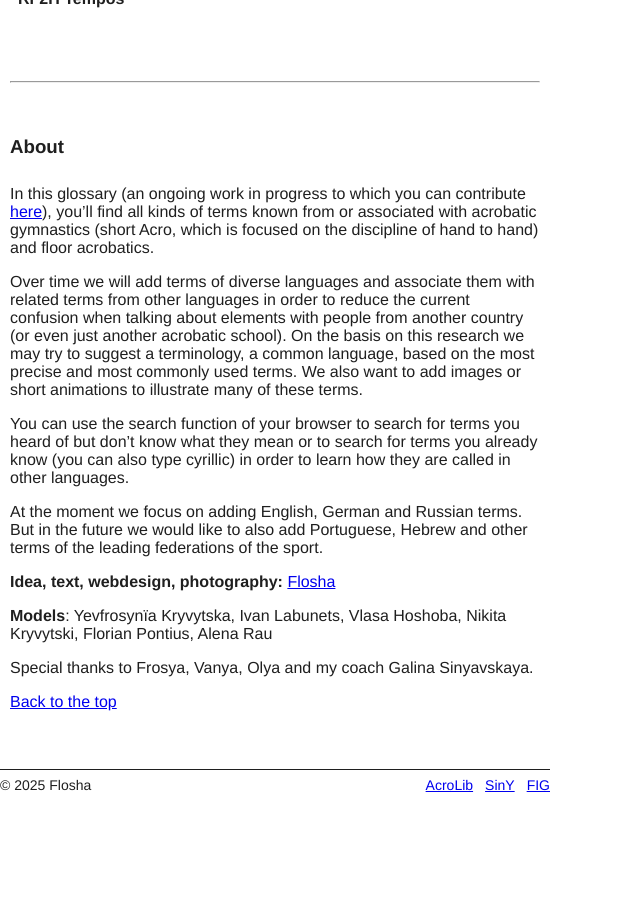
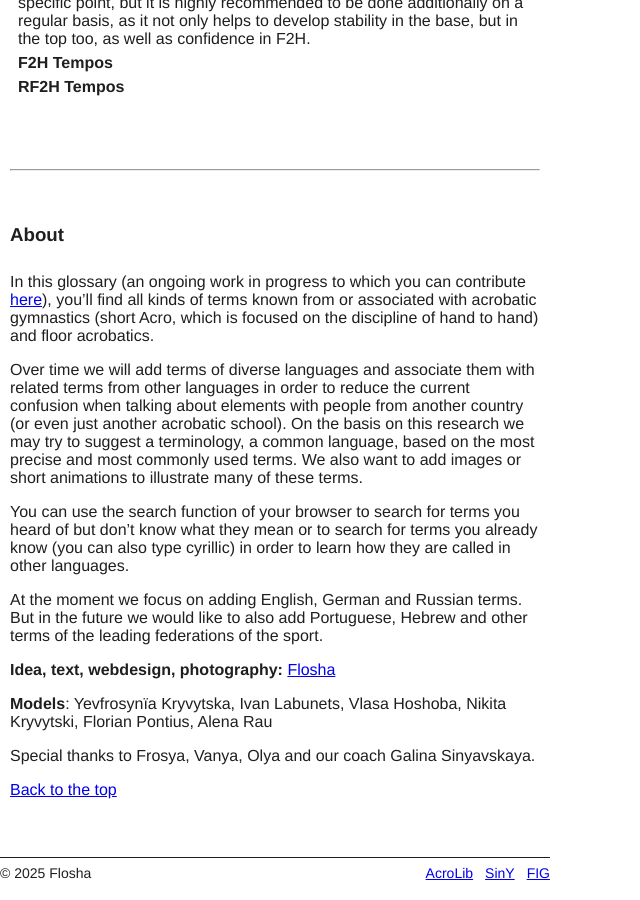
Before and after one commit to floshin/acrolib, a Jekyll site: the page built from glossary.md, in a window 1280 px wide and 900 px high, scrolled down 14196 px. Shown: the whole window, without its empty margins (0-640 px from the left). Built offline with Jekyll 4.4.1, drawn with Linux system fonts in a browser that asks for light colours; our own code applies the rules of GitHub Pages for plain Markdown files; before the commit the page ends 15008 px from its top, so only the background shows below that.

Commit message:
Update glossary.md

```diff
--- a/glossary.md
+++ b/glossary.md
@@ -365,6 +367,6 @@ At the moment we focus on adding English, German and Russian terms. But in the f
 
 **Models**: Yevfrosynïa Kryvytska, Ivan Labunets, Vlasa Hoshoba, Nikita Kryvytski, Florian Pontius, Alena Rau
 
-Special thanks to Frosya, Vanya, Olya and my coach Galina Sinyavskaya.
+Special thanks to Frosya, Vanya, Olya and our coach Galina Sinyavskaya.
 
-[Back to the top](#international-terminology-of-acrobatic-gymnastics)
+[Back to the top](#top)
```
Also changed, not shown: other parts of glossary.md (+2 -0 lines).
